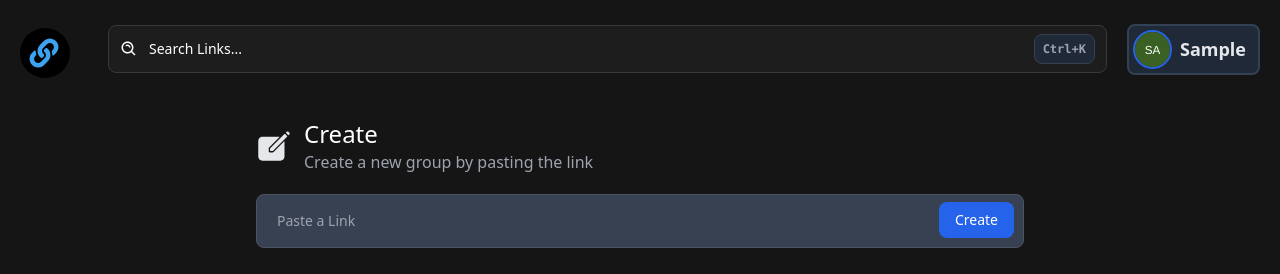
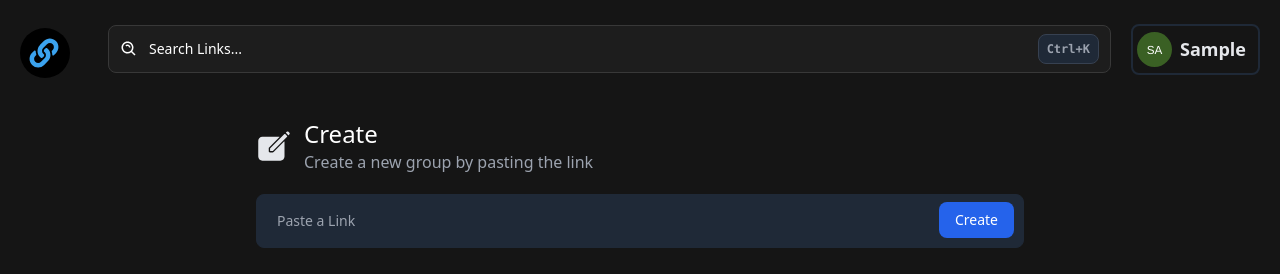
Before and after one commit to Malankar/Linkshr, a Next.js app: page /dashboard in a window 1280 px wide. Shown: the top 274 px of the page. Built offline with nearby package versions, Linux system fonts and the light colour scheme; no server answers; sample sign-in values are in the browser's storage; what pullstate would draw is missing.

Commit message:
changed colors schemes of groups and fgroups

```diff
--- a/components/CreateGroup.js
+++ b/components/CreateGroup.js
@@ -197,7 +197,7 @@ const CreateGroup = ({ user, createdGroups }) => {
           <input
             type="search"
             id="default-search"
-            className="block p-4 pl-5 w-full text-sm rounded-lg border bg-gray-700 border-gray-600 placeholder-gray-400 text-white focus:ring-blue-500 focus:border-blue-500"
+            className="block p-4 pl-5 w-full text-sm rounded-lg border bg-gray-800 border-gray-800 placeholder-gray-400 text-white focus:ring-blue-500 focus:border-blue-500"
             placeholder="Paste a Link"
             value={url}
             onChange={(e) => setUrl(e.target.value)}
--- a/components/FGroup.js
+++ b/components/FGroup.js
@@ -33,9 +33,9 @@ const FGroup = ({ title, id }) => {
       <div>
         <div className="relative" onClick={handleRedirect}>
           <div className="flex absolute inset-y-0 left-0 items-center pl-3 pointer-events-none">
-            <FaLayerGroup />
+            <FaLayerGroup className="w-5 h-5" />
           </div>
-          <span className="block p-4 pl-10 w-full text-sm rounded-lg border capitalize bg-gray-700 border-gray-600 placeholder-gray-400 text-white focus:ring-blue-500 focus:border-blue-500">
+          <span className="block p-4 pl-12 w-full text-sm rounded-lg border capitalize bg-gray-800 border-gray-800 placeholder-gray-400 text-white focus:ring-blue-500 focus:border-blue-500">
             {title}
           </span>
         </div>
--- a/components/Group.js
+++ b/components/Group.js
@@ -27,9 +27,9 @@ const Group = ({ title, id }) => {
       <div>
         <div className="relative cursor-pointer" onClick={handleRedirect}>
           <div className="flex absolute inset-y-0 left-0 items-center pl-3 pointer-events-none">
-            <FaLayerGroup />
+            <FaLayerGroup className="w-5 h-5" />
           </div>
-          <span className="block p-4 pl-10 w-full text-sm rounded-lg border capitalize bg-gray-700 border-gray-600 placeholder-gray-400 text-white focus:ring-blue-500 focus:border-blue-500">
+          <span className="block p-4 pl-12 w-full text-sm rounded-lg border capitalize bg-gray-800 border-gray-800 placeholder-gray-400 text-white focus:ring-blue-500 focus:border-blue-500">
             {title}
           </span>
         </div>
--- a/components/Navbar.js
+++ b/components/Navbar.js
@@ -44,8 +44,8 @@ const Navbar = ({ user }) => {
         }}
       >
         <div className="flex-none">
-          <div className="cursor-pointer flex items-center justify-around p-1 border-2 border-slate-700 bg-gray-800 rounded-lg">
-            <div className="border-2 border-blue-600 rounded-full">
+          <div className="cursor-pointer flex items-center justify-around py-1.5 px-1 border-2 border-gray-800 rounded-lg">
+            <div className="rounded-full">
               <Avatar
                 name={
                   name?.split(" ").length == 1
@@ -65,16 +65,16 @@ const Navbar = ({ user }) => {
           className={
             hidden
               ? "hidden"
-              : "absolute cursor-pointer z-10 w-36 right-4/4 mt-2 rounded-lg shadow bg-gray-700"
+              : "absolute cursor-pointer z-10 w-32 right-4/4 mt-2 rounded-lg shadow bg-gray-800"
           }
         >
           <ul
-            className="py-1 text-sm text-gray-200"
+            className="py-1 text-sm text-gray-400 hover:text-white"
             aria-labelledby="dropdownDefault"
           >
             <li className="flex items-center" onClick={Logout}>
               <MdLogout className="ml-2 h-5 w-5" />
-              <span className="block py-2 px-4 hover:text-white">Sign out</span>
+              <span className="block py-2 px-4 ">Sign Out</span>
             </li>
           </ul>
         </div>
```
